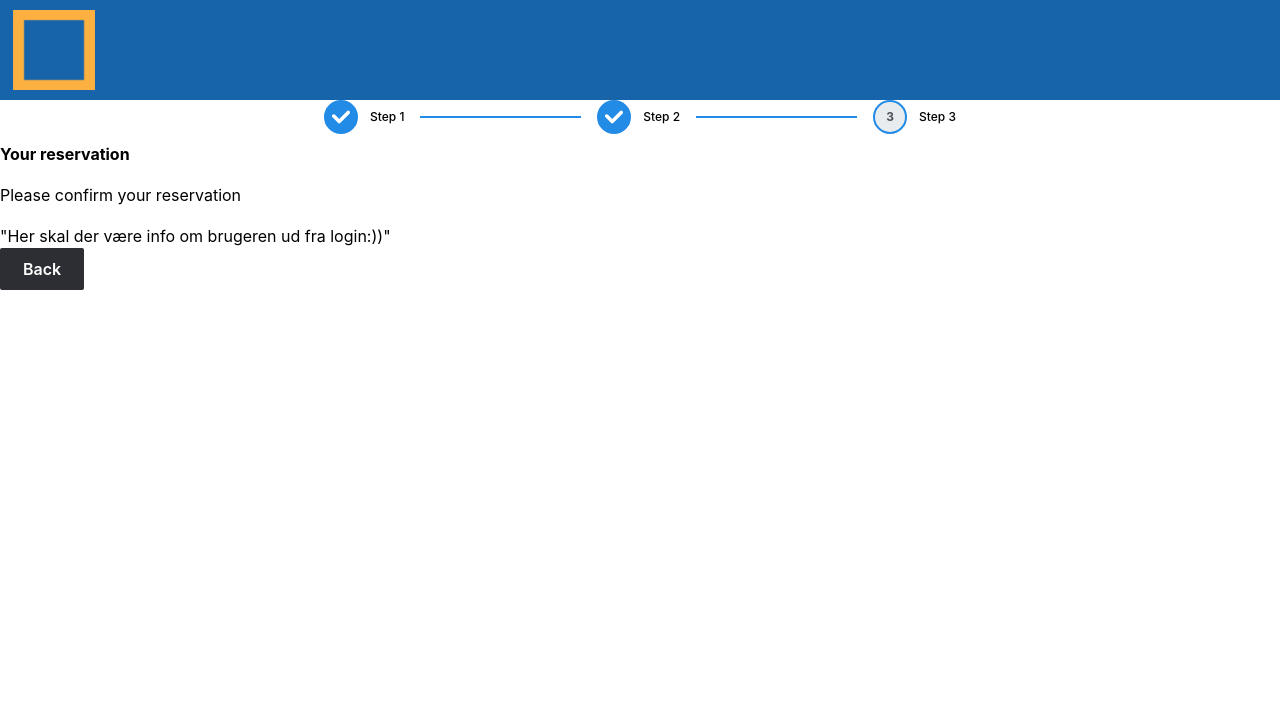
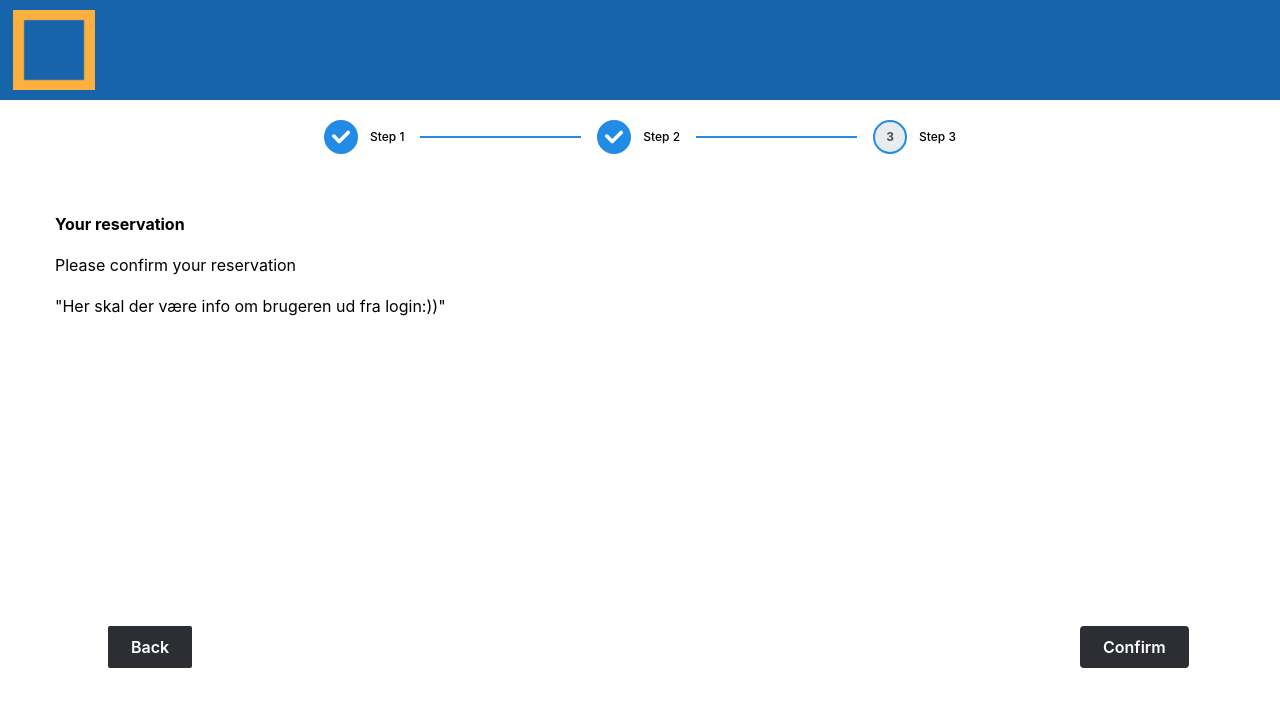
Before and after one commit to cph-il95/Front-Ux, a Next.js app: page /booking/reservation in a window 1280 px wide. Shown: the top 706 px of the page. Built offline with nearby package versions, Linux system fonts and the light colour scheme.

Commit message:
tilføjet siden confirmation og tilføjet css

```diff
--- a/src/components/atoms/ButtonConfirm.jsx
+++ b/src/components/atoms/ButtonConfirm.jsx
@@ -3,6 +3,6 @@ import { Button } from '@mantine/core';
 
 export default function ButtonConfirm() {
   return (
-    <Button variant="filled" color="rgba(38, 18, 18, 1)" size="xl">Confirm</Button>
+    <Button variant="filled" color="rgba(44, 46, 51, 1)" size="md">Confirm</Button>
   )
 }
--- a/src/pages/booking/reservation.js
+++ b/src/pages/booking/reservation.js
@@ -1,4 +1,5 @@
 import ButtonBack from '@/components/atoms/ButtonBack'
+import ButtonConfirm from '@/components/atoms/ButtonConfirm';
 import { Stepper, Grid, GridCol } from '@mantine/core';
 import Link from 'next/link'
 import React, {useState} from 'react'
@@ -12,7 +13,7 @@ export default function reservation() {
 
   return (
     <>
-    <Grid>
+    <Grid className='reservation-steps'>
         <GridCol span={6} offset={3}>
             <Stepper size='xs' active={active}  allowNextStepsSelect={false}>
                 <Stepper.Step label="Step 1">
@@ -26,7 +27,7 @@ export default function reservation() {
     </Grid>
 
 
-      <Grid>
+      <Grid className='reservation-info'>
         <GridCol span={12}>
             <h4>Your reservation</h4>
         </GridCol>
@@ -38,12 +39,21 @@ export default function reservation() {
         </GridCol>
       </Grid>
 
+    <Grid className='knapTilbageOgConfirm'>
+    <GridCol span={2} offset={1}>
+          <Link href="/booking/bookroom">
+            <ButtonBack/>
+          </Link>
+        </GridCol>
+        <GridCol span={2} offset={7}>
+          <Link href="/booking/confirmation">
+            <ButtonConfirm/>
+          </Link>
+        </GridCol>
+    </Grid>
 
 
 
-    <Link href="/booking/bookroom">
-        <ButtonBack/>
-    </Link>
 
     </>
 
--- a/src/styles/globals.css
+++ b/src/styles/globals.css
@@ -5,7 +5,6 @@
 }
 
 /********************** bookroom siden starter her ****************/
-
 .knapFremOgTilbage {
   margin-top: 50px;
 }
@@ -22,6 +21,20 @@
 }
 /********************* bookroom siden slutter her ****************/
 
+
+
+/********************* reservation siden starter her *************/
+.reservation-steps{
+  margin-top: 20px;
+}
+.reservation-info{
+  margin: 50px 0 0 55px;
+}
+.knapTilbageOgConfirm{
+  margin: 300px 0;
+}
+/******************** reservation siden slutter her ***************/
+
 header {
   height: 100px;
   background-color: #1864ab;
```
Also changed, not shown: src/pages/booking/confirmation.js (added, +7 -0 lines).
